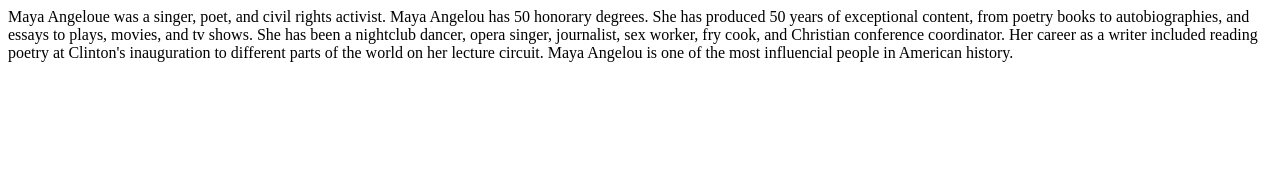
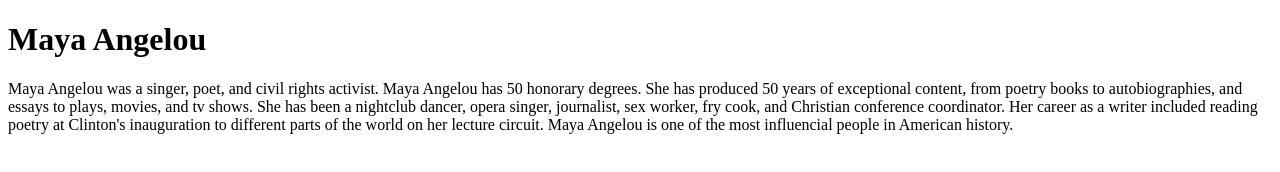
Before and after one commit to morganschulte/web-dev-hw, a plain HTML site: page assignment-04/about.html in a window 1280 px wide. Drawn offline with Linux system fonts and the light colour scheme.

Commit message:
Update maya page

```diff
--- a/assignment-04/about.html
+++ b/assignment-04/about.html
@@ -2,10 +2,12 @@
 <!DOCTYPE html>
 <html>
 <head>
-  <title>Maya Angeloue</title>
+  <title>Maya Angelou</title>
   </head>
 
   <body>
+    <h1>Maya Angelou</h1>
+    <p>Maya Angelou was a singer, poet, and civil rights activist. Maya Angelou has 50 honorary degrees. She has produced 50 years of exceptional content, from poetry books to autobiographies, and essays to plays, movies, and tv shows. She has been a nightclub dancer, opera singer, journalist, sex worker, fry cook, and Christian conference coordinator. Her career as a writer included reading poetry at Clinton's inauguration to different parts of the world on her lecture circuit. Maya Angelou is one of the most influencial people in American history.
+</p>
     </body>
     </html>
-Maya Angeloue was a singer, poet, and civil rights activist. Maya Angelou has 50 honorary degrees. She has produced 50 years of exceptional content, from poetry books to autobiographies, and essays to plays, movies, and tv shows. She has been a nightclub dancer, opera singer, journalist, sex worker, fry cook, and Christian conference coordinator. Her career as a writer included reading poetry at Clinton's inauguration to different parts of the world on her lecture circuit. Maya Angelou is one of the most influencial people in American history.
```
